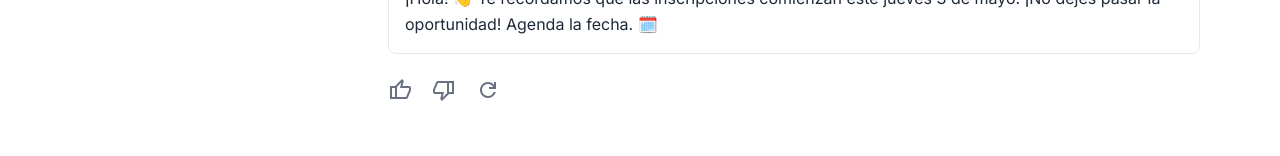
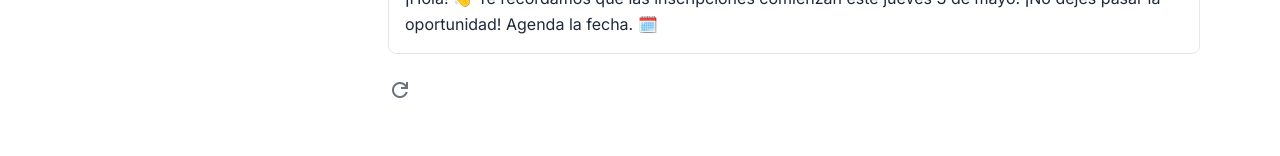
Before and after one commit to jhersON1/PublIA-front, an Angular app: page /gpt in a window 1280 px wide. Shown: the part 996-1152 px from the top of the page. Built offline with nearby package versions, Linux system fonts and the light colour scheme.

Commit message:
dislike and like button eliminated

```diff
--- a/src/app/features/gpt/components/chat-container/chat-container.html
+++ b/src/app/features/gpt/components/chat-container/chat-container.html
@@ -31,12 +31,6 @@
         <!-- Action Buttons -->
         <div class="flex justify-between gap-2 -ml-2">
           <div class="flex gap-1">
-            <button (click)="onLike()" class="p-2 text-gray-500 dark:text-gray-400 hover:text-gray-900 dark:hover:text-white rounded-lg hover:bg-black/5 dark:hover:bg-white/10">
-              <span class="material-symbols-outlined text-[20px]">thumb_up</span>
-            </button>
-            <button (click)="onDislike()" class="p-2 text-gray-500 dark:text-gray-400 hover:text-gray-900 dark:hover:text-white rounded-lg hover:bg-black/5 dark:hover:bg-white/10">
-              <span class="material-symbols-outlined text-[20px]">thumb_down</span>
-            </button>
             <button (click)="onRegenerate()" class="p-2 text-gray-500 dark:text-gray-400 hover:text-gray-900 dark:hover:text-white rounded-lg hover:bg-black/5 dark:hover:bg-white/10">
               <span class="material-symbols-outlined text-[20px]">refresh</span>
             </button>
--- a/src/app/features/gpt/components/chat-container/chat-container.ts
+++ b/src/app/features/gpt/components/chat-container/chat-container.ts
@@ -15,22 +15,12 @@ export class ChatContainer {
   @Input() showAIResponse: boolean = false;
 
   @Output() copyToClipboard = new EventEmitter<string>();
-  @Output() likeResponse = new EventEmitter<void>();
-  @Output() dislikeResponse = new EventEmitter<void>();
   @Output() regenerateResponse = new EventEmitter<void>();
 
   onCopyToClipboard(content: string): void {
     this.copyToClipboard.emit(content);
   }
 
-  onLike(): void {
-    this.likeResponse.emit();
-  }
-
-  onDislike(): void {
-    this.dislikeResponse.emit();
-  }
-
   onRegenerate(): void {
     this.regenerateResponse.emit();
   }
--- a/src/app/features/gpt/components/social-post-card/social-post-card.ts
+++ b/src/app/features/gpt/components/social-post-card/social-post-card.ts
@@ -1,4 +1,4 @@
-import { Component, Input, Output, EventEmitter, ChangeDetectionStrategy, computed, output, input } from '@angular/core';
+import { Component, ChangeDetectionStrategy, computed, output, input } from '@angular/core';
 import { CommonModule } from '@angular/common';
 
 export interface SocialPost {
--- a/src/app/features/gpt/gpt.html
+++ b/src/app/features/gpt/gpt.html
@@ -7,8 +7,6 @@
         [socialPosts]="socialPosts"
         [showAIResponse]="showAIResponse"
         (copyToClipboard)="handleCopyToClipboard($event)"
-        (likeResponse)="handleLikeResponse()"
-        (dislikeResponse)="handleDislikeResponse()"
         (regenerateResponse)="handleRegenerateResponse()">
       </app-chat-container>
       <app-chat-input
```
